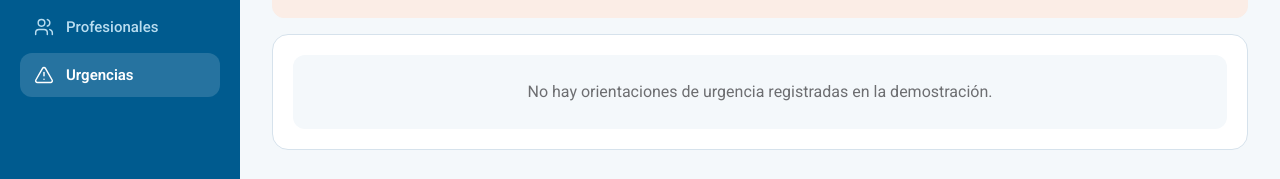
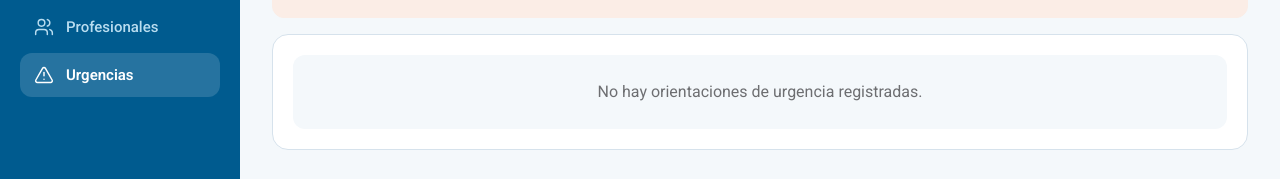
Before and after one commit to equantum-py/vitalis-demo, a Next.js app: page /admin/urgencias in a window 1280 px wide. Shown: the part 227-406 px from the top of the page. Built offline with nearby package versions, Linux system fonts and the light colour scheme.

Commit message:
copy: retirar referencias a demo de pantallas Vitalis

```diff
--- a/app/admin/urgencias/page.tsx
+++ b/app/admin/urgencias/page.tsx
@@ -21,7 +21,7 @@ export default function UrgenciasAdmin() {
 
       {urgencias.length === 0 ? (
         <Panel>
-          <Vacio>No hay orientaciones de urgencia registradas en la demostración.</Vacio>
+          <Vacio>No hay orientaciones de urgencia registradas.</Vacio>
         </Panel>
       ) : (
         <>
```
